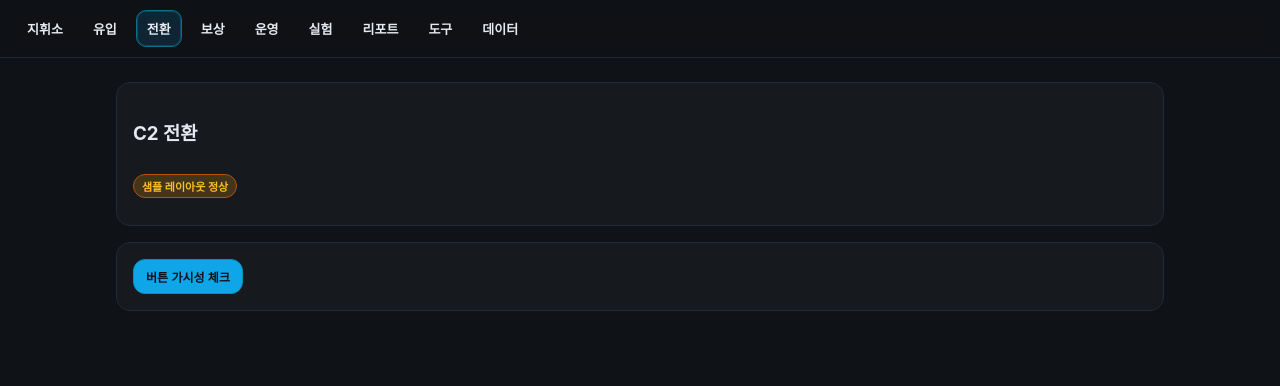
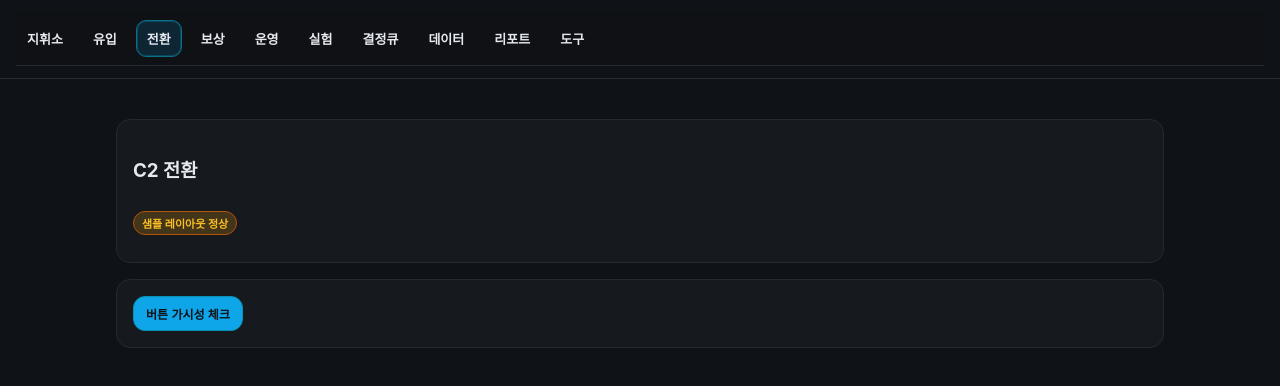
Before and after one commit to sht27363838-glitch/zp-v3.0, a Next.js app: page /commerce in a window 1280 px wide. Shown: the top 386 px of the page. Built offline with nearby package versions, Linux system fonts and the light colour scheme.

Commit message:
Add files via upload

```diff
--- /dev/null
+++ b/app/_components/ClientNav.tsx
@@ -0,0 +1,45 @@
+'use client'
+
+import Link from 'next/link'
+import { usePathname } from 'next/navigation'
+
+type Tab = { href: string; label: string }
+
+const tabs: Tab[] = [
+  { href: '/',           label: '지휘소' },
+  { href: '/growth',     label: '유입' },
+  { href: '/commerce',   label: '전환' },
+  { href: '/rewards',    label: '보상' },
+  { href: '/ops',        label: '운영' },
+  { href: '/experiments',label: '실험' },
+  { href: '/decisions',  label: '결정큐' },
+  { href: '/data',       label: '데이터' },
+  { href: '/report',     label: '리포트' },
+  { href: '/tools',      label: '도구' },
+]
+
+export default function ClientNav(){
+  const p = usePathname() || '/'
+  return (
+    <nav className='nav'>
+      {tabs.map(t => (
+        <Link key={t.href} href={t.href} className={'tab ' + (p === t.href ? 'active' : '')}>
+          {t.label}
+        </Link>
+      ))}
+      <style jsx>{`
+        .nav { display:flex; gap:8px; flex-wrap:wrap; padding:8px 0; }
+        .tab {
+          padding:8px 12px; border-radius:10px;
+          background:#161A1E; color:#E6EAF0; border:1px solid #232A31;
+          font-size:14px; line-height:20px; text-decoration:none;
+        }
+        .tab:hover { outline:1px solid #0EA5E9; }
+        .tab.active {
+          background:#0EA5E9; color:#0B1118; border-color:#0EA5E9;
+          font-weight:600;
+        }
+      `}</style>
+    </nav>
+  )
+}
--- a/app/layout.tsx
+++ b/app/layout.tsx
@@ -1,7 +1,23 @@
+import './globals.css'
+import dynamic from 'next/dynamic'
 
-export const metadata = { title: 'ZP Command', description: 'QuestForge HUD' }
-import './globals.css'
-import Nav from './_components/Nav'
+// 서버 레이아웃 → 클라이언트 Nav를 동적 로드(ssr:false)하여 부모 체인 문제 제거
+const ClientNav = dynamic(() => import('./_components/ClientNav'), { ssr: false })
+
+export const metadata = {
+  title: 'ZP Command v3',
+  description: 'QuestForge control tower'
+}
+
 export default function RootLayout({ children }: { children: React.ReactNode }) {
-  return (<html lang="ko"><body><Nav/>{children}</body></html>)
+  return (
+    <html lang='ko'>
+      <body>
+        <header style={{padding:'12px 16px', borderBottom:'1px solid #232A31'}}>
+          <ClientNav />
+        </header>
+        <main style={{padding:'16px'}}>{children}</main>
+      </body>
+    </html>
+  )
 }
--- a/next.config.js
+++ b/next.config.js
@@ -1,10 +1,6 @@
 /** @type {import('next').NextConfig} */
 const nextConfig = {
-  experimental: {
-    // 타입 엄격 라우팅 비활성화 → Link href에 문자열 사용 가능
-    typedRoutes: false
-  },
-  reactStrictMode: true,
-  trailingSlash: false
-};
-module.exports = nextConfig;
+  experimental: { typedRoutes: false },
+  reactStrictMode: true
+}
+module.exports = nextConfig
```
